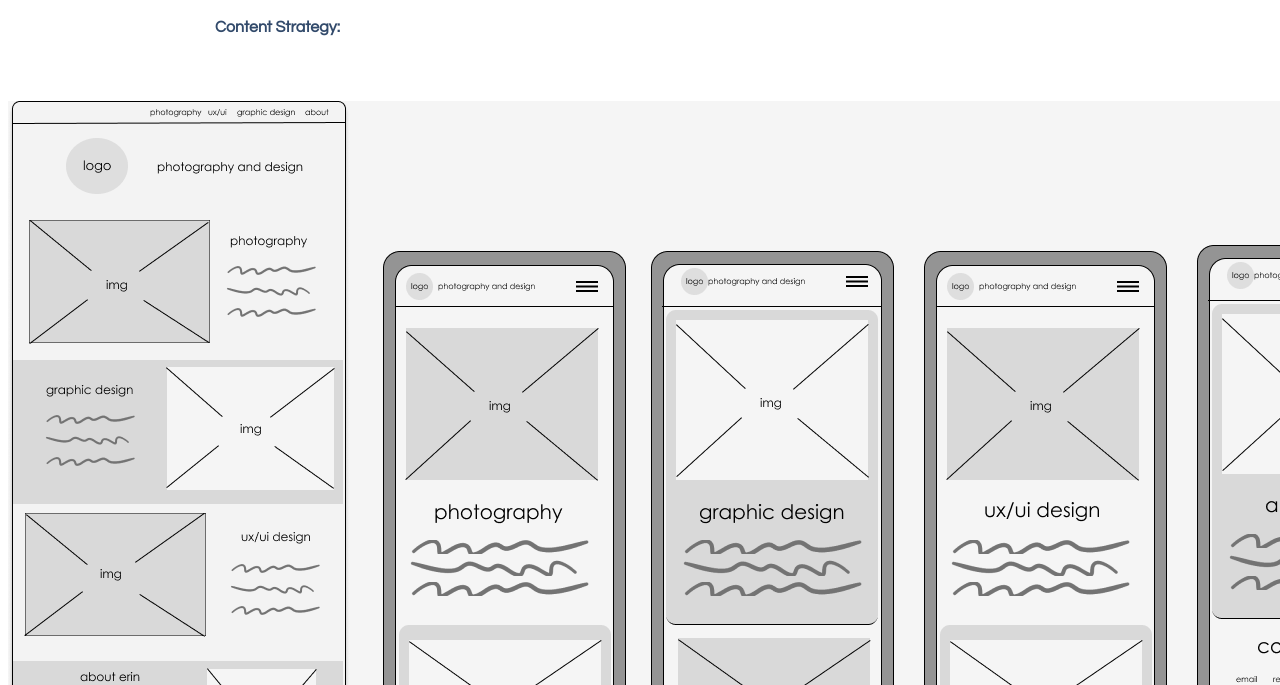
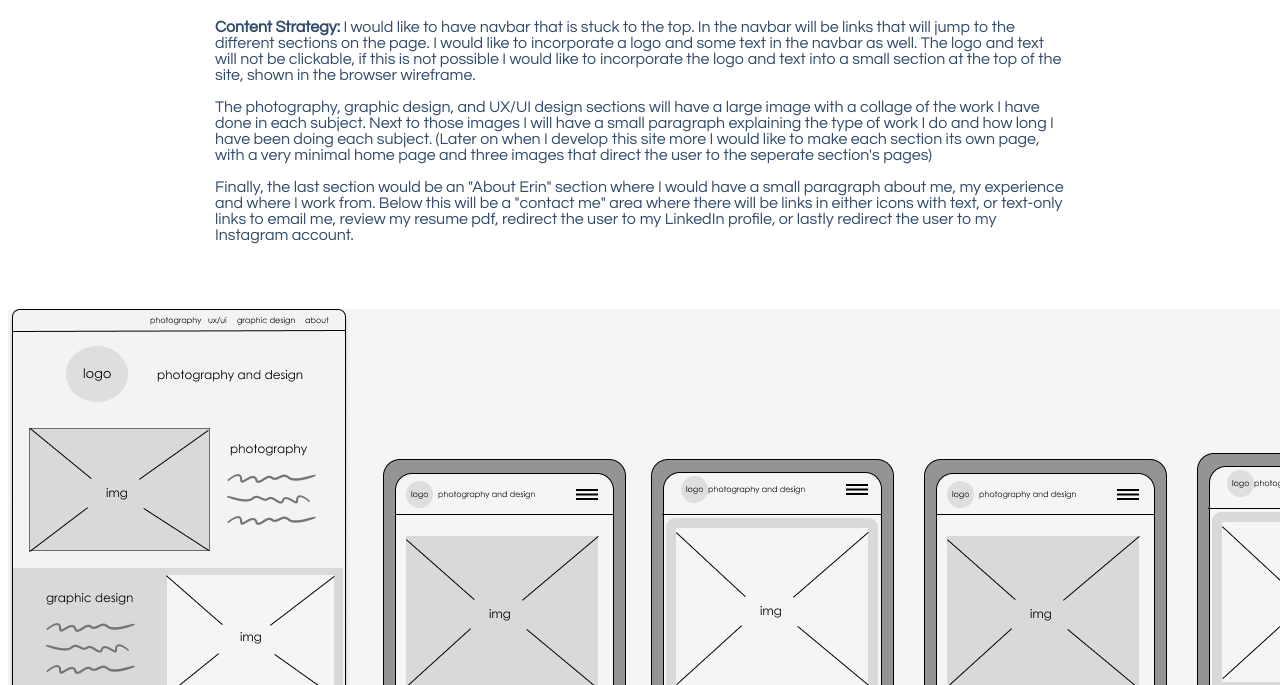
Before and after one commit to erincruiz/pwp-erincruiz, a plain HTML site: page public_html/documentation/milestone-2.html in a window 1280 px wide. Shown: the part 115-800 px from the top of the page. Drawn offline with Linux system fonts and the light colour scheme.

Commit message:
finished milestone 2

```diff
--- a/public_html/documentation/milestone-2.html
+++ b/public_html/documentation/milestone-2.html
@@ -7,7 +7,9 @@
 </head>
 <body>
 <div class="text"><h1>Milestone 2</h1>
-    <p><b>Content Strategy: </b></p>
+    <p><b>Content Strategy: </b> I would like to have navbar that is stuck to the top. In the navbar will be links that will jump to the different sections on the page. I would like to incorporate a logo and some text in the navbar as well. The logo and text will not be clickable, if this is not possible I would like to incorporate the logo and text into a small section at the top of the site, shown in the browser wireframe.</p>
+    <p>The photography, graphic design, and UX/UI design sections will have a large image with a collage of the work I have done in each subject. Next to those images I will have a small paragraph explaining the type of work I do and how long I have been doing each subject. (Later on when I develop this site more I would like to make each section its own page, with a very minimal home page and three images that direct the user to the seperate section's pages)</p>
+    <p>Finally, the last section would be an "About Erin" section where I would have a small paragraph about me, my experience and where I work from. Below this will be a "contact me" area where there will be links in either icons with text, or text-only links to email me, review my resume pdf, redirect the user to my LinkedIn profile, or lastly redirect the user to my Instagram account.</p>
     </h1></div>
 <div class="wire"><img src="wireframes.png" alt="wireframes"></div>
 </body>
```
